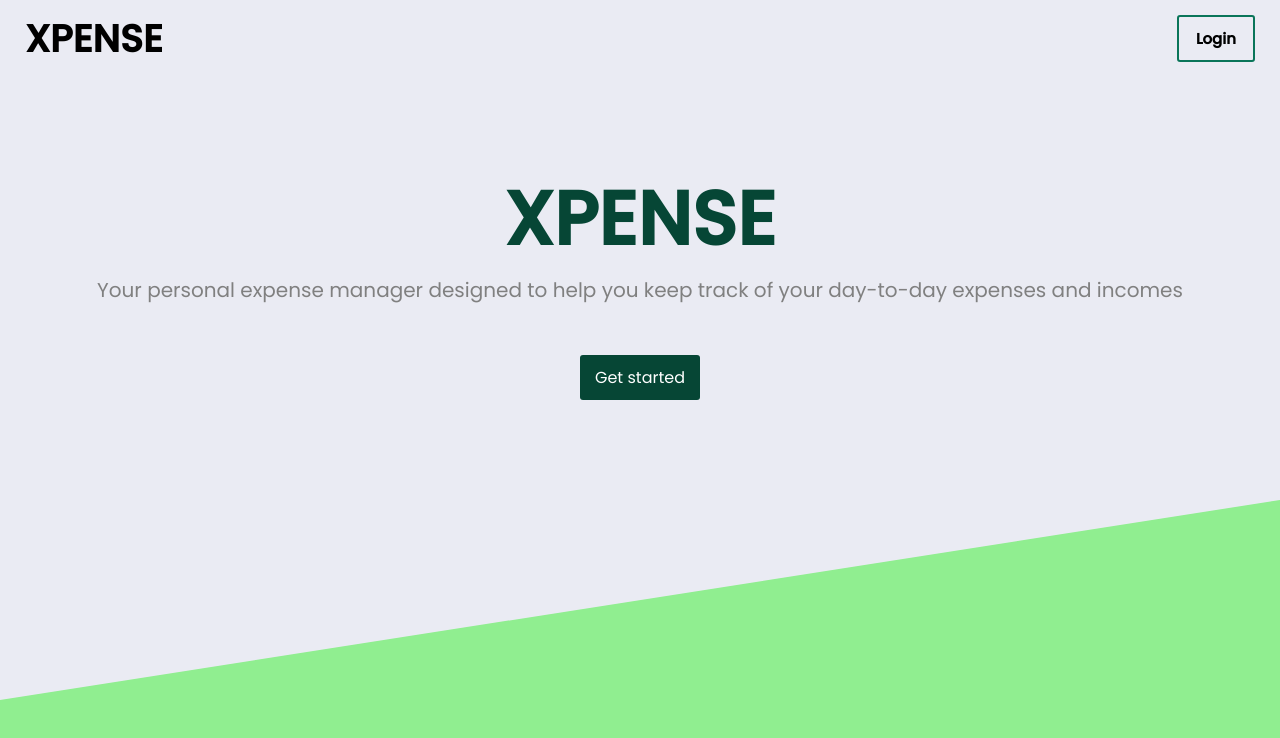
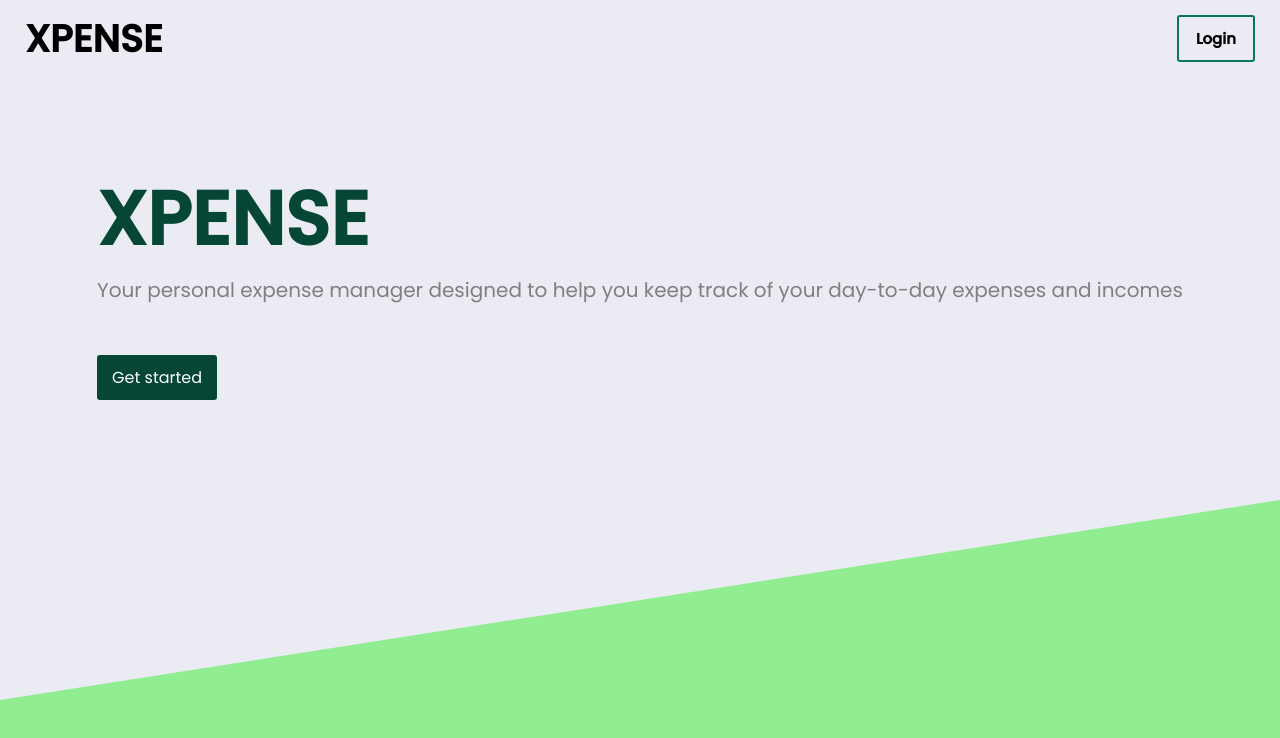
Before and after one commit to Gabito-git/Xpense, a React (Create React App) app in the folder frontend/: page /auth in a window 1280 px wide. Shown: the top 738 px of the page. Built offline with nearby package versions, Linux system fonts and the light colour scheme.

Commit message:
(front) change welcome screen markup structure

```diff
--- a/frontend/src/screens/WelcomeScreen.js
+++ b/frontend/src/screens/WelcomeScreen.js
@@ -11,6 +11,7 @@ const WelcomeScreen = () => {
                 className="welcome"
             />
             <main className="welcome__main">
+                <div className="welcome__top">
                     <h1 className="welcome__title">XPENSE</h1>
                     <p className="welcome__text">Your personal expense manager designed to help you keep track of your day-to-day expenses and incomes</p>
                     <Button
@@ -19,6 +20,7 @@ const WelcomeScreen = () => {
                     />
                     <div className="welcome__bank-image">
                         <img src={ bank_image } alt="bank" />
+                    </div>
                 </div>
 
                 <div className="welcome__bottom">
```
Lines whose indentation alone changed are shown as unchanged.
